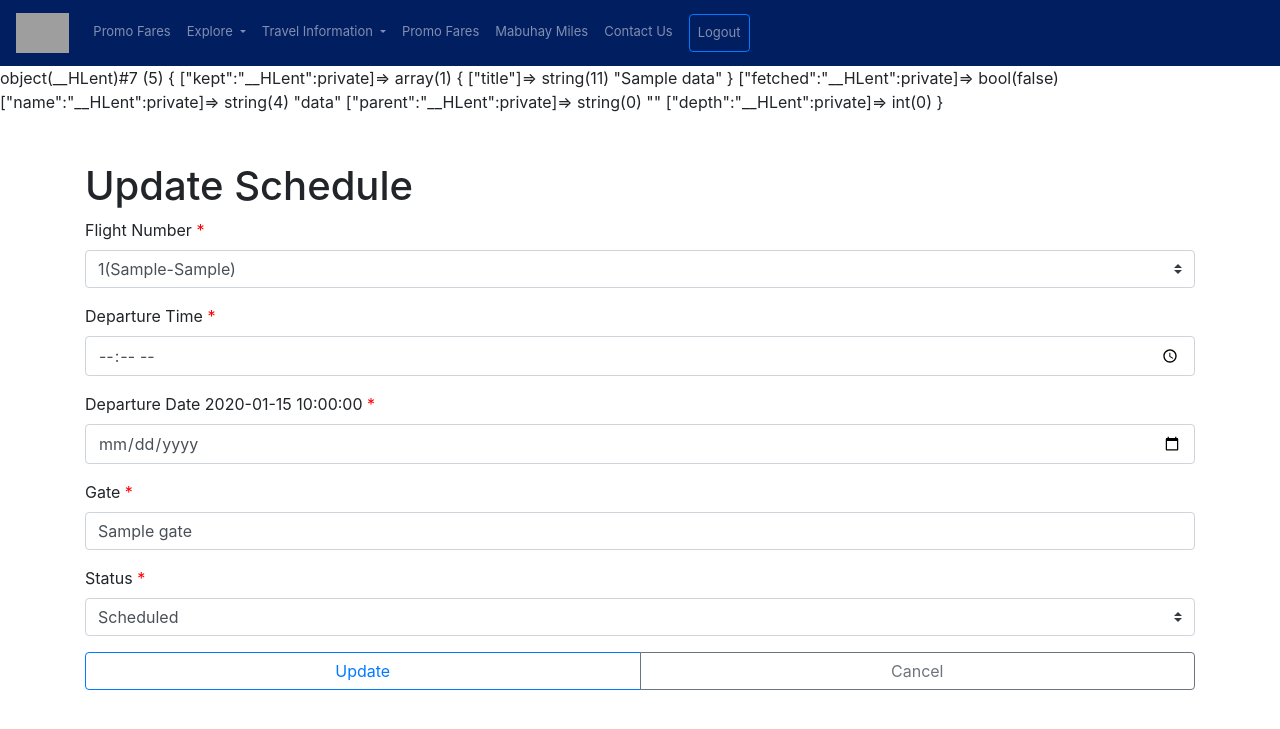
After one commit to jovi-isorena/cmd_airline, a PHP site: the page made by app/views/schedules/edit.php in a window 1280 px wide. The commit adds this page. Shown: the top 729 px of the page. Run offline with PHP 8.4, Linux system fonts and the light colour scheme; the template is opened without the code that fills it: most values are stand-ins (such as "Sample title", 1, 10 or a date in 2020); data that the repository does not hold is empty; some libraries are stand-ins or nearby versions; grey boxes are pictures that could not be loaded.

Commit message:
added edit schedule, fixed tab name and icon

```diff
--- a/app/controllers/Home.php
+++ b/app/controllers/Home.php
@@ -7,7 +7,7 @@ class Home extends Controller{
     public function index(){
         $users = $this->userModel->getUsers();
         $data = [
-            'title' => 'Home Page',
+            'title' => SITENAME,
             'users' => $users
         ];
         $this->view('home/index', $data);
--- a/app/views/home/index.php
+++ b/app/views/home/index.php
@@ -1,10 +1,9 @@
 <?php
     require APPROOT . '/views/includes/head.php';
+    require APPROOT . '/views/includes/navigation.php';
 ?>
 <div class="section-landing">
-    <?php
-        require APPROOT . '/views/includes/navigation.php';
-    ?>
+
 
     <h1><?php echo $data['title']; ?></h1>
     <?php var_dump($_SESSION); ?>
--- a/app/views/includes/head.php
+++ b/app/views/includes/head.php
@@ -4,8 +4,9 @@
     <meta charset="UTF-8">
     <meta http-equiv="X-UA-Compatible" content="IE=edge">
     <meta name="viewport" content="width=device-width, initial-scale=1.0">
+    <link rel="icon" href="<?php echo URLROOT;?>/public/img/pal_logo.png">
     <script src="https://kit.fontawesome.com/22e96e7343.js" crossorigin="anonymous"></script>
-    <title><?php echo SITENAME;?></title>
+    <title><?php echo $data['title'];?></title>
     <!-- <link rel="stylesheet" href="<?php //echo URLROOT;?>/public/css/style.css"> -->
     <link rel="stylesheet" href="https://maxcdn.bootstrapcdn.com/bootstrap/4.0.0/css/bootstrap.min.css" integrity="sha384-Gn5384xqQ1aoWXA+058RXPxPg6fy4IWvTNh0E263XmFcJlSAwiGgFAW/dAiS6JXm" crossorigin="anonymous">
 </head>
--- /dev/null
+++ b/app/views/schedules/edit.php
@@ -0,0 +1,135 @@
+<?php
+    require APPROOT . '/views/includes/head.php';
+    require APPROOT . '/views/includes/navigation.php';
+    var_dump($data);
+?>
+
+
+<div class="container pt-5">
+    <h1>Update Schedule</h1>
+    <?php if(!empty($data['successMessage'])):?>
+    <span class="alert-success text-success px-2  align-content-center">
+        <?php echo $data['successMessage'];?>
+    </span>
+    <?php endif;?>
+    <form method="post" action="<?php echo URLROOT . '/schedules/edit/' . $data['schedule']->schedule_id; ?>">
+        <div class="form-group">
+            <label for="airportCode">Flight Number</label>
+            <span style="color: red;">* <?php echo $data['flightNumberError'];?></span>
+            <select name="flightNumber" id="flightNumber" class="form-control custom-select">
+                <?php foreach($data['flights'] as $flight):?>
+                    <option value="<?php echo $flight->flight_no?>"
+                        <?php
+                            if(isset($data['flightNumber'])){
+                                if($data['flightNumber']==$flight->flight_no){
+                                    echo 'selected';
+                                }
+                            }elseif($data['schedule']->flight_no==$$flight->flight_no){
+                                echo 'selected';
+                            }
+                        ?>
+                    >
+                        <?php echo $flight->flight_no . '(' . $flight->airport_origin . '-' . $flight->airport_destination . ')';?>
+                    </option>
+                <?php endforeach;?>
+            </select>
+        </div>
+        <div class="form-group">
+            <label for="time">Departure Time</label>
+            <span style="color: red;">* <?php echo $data['timeError'];?></span>
+            <input type="time" class="form-control" id="time" name="time"  value="<?php echo !empty($data['time'])?$data['time']:$data['schedule']->departure_time;?>">
+        </div>
+        <div class="form-group">
+            <label for="address">Departure Date</label> <?php echo $data['date'];?>
+            <span style="color: red;">* <?php echo $data['dateError'];?></span>
+            <input type="date" class="form-control" id="date" name="date"  value="<?php echo !empty($data['date'])?$data['date']:$data['schedule']->departure_date;?>">
+        </div>
+        <div class="form-group">
+            <label for="address">Gate</label>
+            <span style="color: red;">* <?php echo $data['gateError'];?></span>
+            <input type="text" class="form-control" id="gate" name="gate"  value="<?php echo !empty($data['gate'])?$data['gate']:$data['schedule']->gate;?>">
+        </div>
+        <div class="form-group">
+            <label for="status">Status</label>
+            <span style="color: red;">* <?php echo $data['statusError'];?></span>
+            <select name="status" id="status" class="form-control custom-select">
+                <option
+                    value="Scheduled"
+                    <?php
+                        if(!empty($data['status'])){
+                            if($data['status'] == 'Scheduled'){
+                                echo 'selected';
+                            }
+                        }elseif($data['schedule']->schedule_status == 'Scheduled'){
+                            echo 'selected';
+                        }
+                    ?>
+                >
+                    Scheduled
+                </option>
+                <option
+                    value="Delayed"
+                    <?php
+                        if(!empty($data['status'])){
+                            if($data['status'] == 'Delayed'){
+                                echo 'selected';
+                            }
+                        }elseif($data['schedule']->schedule_status == 'Delayed'){
+                            echo 'selected';
+                        }
+                    ?>
+                >
+                    Delayed
+                </option>
+                <option
+                    value="Departed"
+                    <?php
+                        if(!empty($data['status'])){
+                            if($data['status'] == 'Departed'){
+                                echo 'selected';
+                            }
+                        }elseif($data['schedule']->schedule_status == 'Departed'){
+                            echo 'selected';
+                        }
+                    ?>
+                >
+                    Departed
+                </option>
+                <option
+                    value="Arrived"
+                    <?php
+                        if(!empty($data['status'])){
+                            if($data['status'] == 'Arrived'){
+                                echo 'selected';
+                            }
+                        }elseif($data['schedule']->schedule_status == 'Arrived'){
+                            echo 'selected';
+                        }
+                    ?>
+                >
+                    Arrived
+                </option>
+                <option
+                    value="Cancelled"
+                    <?php
+                        if(!empty($data['status'])){
+                            if($data['status'] == 'Cancelled'){
+                                echo 'selected';
+                            }
+                        }elseif($data['schedule']->schedule_status == 'Cancelled'){
+                            echo 'selected';
+                        }
+                    ?>
+                >
+                    Cancelled
+                </option>
+
+            </select>
+        </div>
+
+        <div class="btn-group w-100" role="group">
+            <button type="submit" class="btn btn-outline-primary w-100" name="submit">Update</button>
+            <a href="<?php echo URLROOT;?>/schedules" class="btn btn-outline-secondary w-100">Cancel</a>
+        </div>
+    </form>
+</div>
--- a/app/views/schedules/index.php
+++ b/app/views/schedules/index.php
@@ -51,7 +51,7 @@
                 <td>
                     <div class="btn-group" role="group">
                         <a href="<?php echo URLROOT . "/schedules/edit/" . $schedule->schedule_id?>" class="btn btn-outline-primary"><i class="far fa-edit"></i></a>
-                        <a href="<?php echo URLROOT . "/schedules/delete/" . $schedule->schedule_id?>" class="btn btn-outline-danger"><i class="far fa-trash-alt"></i></a>
+
                     </div>
                 </td>
             </tr>
```
Also changed, not shown: app/controllers/Airports.php (+6 -1 lines), app/controllers/Employees.php (+5 -5 lines), app/controllers/Flights.php (+6 -1 lines), app/controllers/Schedules.php (+80 -1 lines), app/controllers/Users.php (+11 -4 lines), app/models/Schedule.php (+21 -0 lines).
